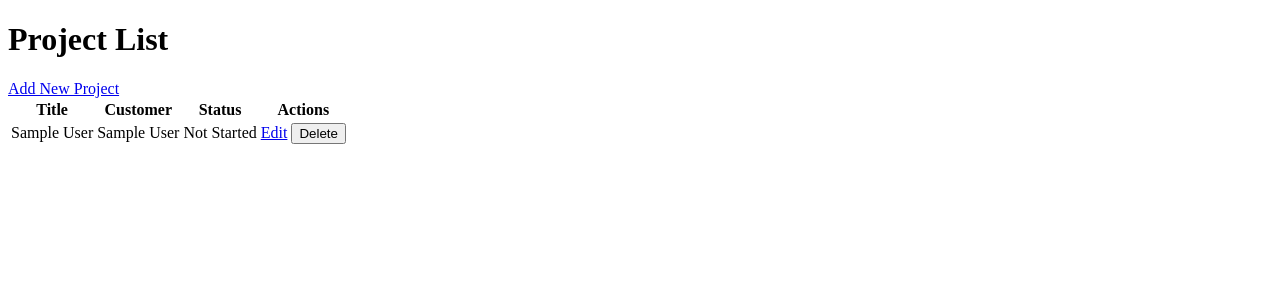
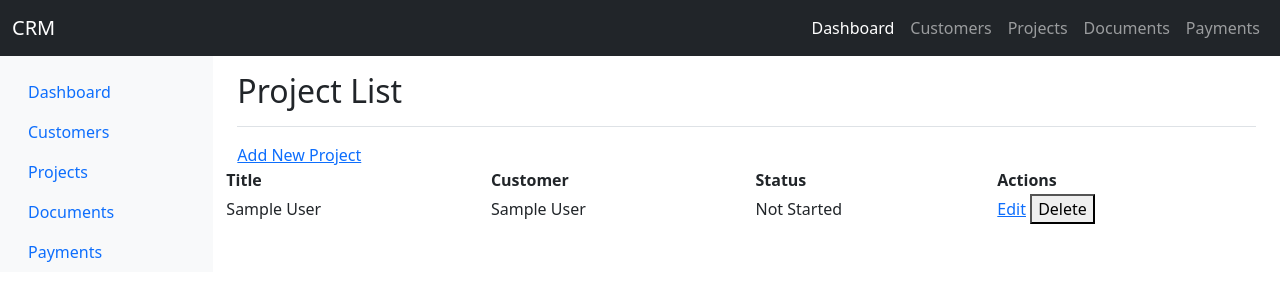
Before and after one commit to AdnanRahmanpoor/crm_system, a Django app: page /projects/ in a window 1280 px wide. Shown: the top 301 px of the page. Run offline with Django 5.2, Linux system fonts and the light colour scheme; tables that the repository leaves empty hold one stand-in row (values such as "Sample post").

Commit message:
Implemented Design and Main Dashboard

```diff
--- a/crm_system/settings.py
+++ b/crm_system/settings.py
@@ -125,7 +125,7 @@ USE_TZ = True
 # Static files (CSS, JavaScript, Images)
 # https://docs.djangoproject.com/en/5.1/howto/static-files/
 
-STATIC_URL = 'static/'
+STATIC_URL = 'customer_management/static/'
 
 # Default primary key field type
 # https://docs.djangoproject.com/en/5.1/ref/settings/#default-auto-field
--- /dev/null
+++ b/customer_management/templates/customer_management/base.html
@@ -0,0 +1,88 @@
+<!DOCTYPE html>
+<html lang="en">
+<head>
+    <meta charset="UTF-8">
+    <meta name="viewport" content="width=device-width, initial-scale=1.0">
+    <title>CRM Dashboard</title>
+    <link href="https://cdn.jsdelivr.net/npm/bootstrap@5.3.0-alpha1/dist/css/bootstrap.min.css" rel="stylesheet">
+    <link rel="stylesheet" href="{% load static  %}">
+</head>
+<body>
+
+<!-- Navigation Bar -->
+<nav class="navbar navbar-expand-lg navbar-dark bg-dark">
+  <div class="container-fluid">
+    <a class="navbar-brand" href="#">CRM</a>
+    <button class="navbar-toggler" type="button" data-bs-toggle="collapse" data-bs-target="#navbarNav" aria-controls="navbarNav" aria-expanded="false" aria-label="Toggle navigation">
+      <span class="navbar-toggler-icon"></span>
+    </button>
+    <div class="collapse navbar-collapse" id="navbarNav">
+      <ul class="navbar-nav ms-auto">
+        <li class="nav-item">
+          <a class="nav-link active" aria-current="page" href="{% url 'dashboard' %}">Dashboard</a>
+        </li>
+        <li class="nav-item">
+          <a class="nav-link" href="{% url 'customer_list' %}">Customers</a>
+        </li>
+        <li class="nav-item">
+          <a class="nav-link" href="{% url 'project_list' %}">Projects</a>
+        </li>
+        <li class="nav-item">
+          <a class="nav-link" href="{% url 'document_list' %}">Documents</a>
+        </li>
+        <li class="nav-item">
+          <a class="nav-link" href="{% url 'customer_list' %}">Payments</a>
+        </li>
+      </ul>
+    </div>
+  </div>
+</nav>
+
+<!-- Main Container with Sidebar -->
+<div class="container-fluid">
+  <div class="row">
+
+    <!-- Sidebar -->
+    <nav id="sidebar" class="col-md-3 col-lg-2 d-md-block bg-light sidebar collapse">
+      <div class="position-sticky pt-3">
+        <ul class="nav flex-column">
+          <li class="nav-item">
+            <a class="nav-link active" href="{% url 'dashboard' %}">
+              Dashboard
+            </a>
+          </li>
+          <li class="nav-item">
+            <a class="nav-link" href="{% url 'customer_list' %}">
+              Customers
+            </a>
+          </li>
+          <li class="nav-item">
+            <a class="nav-link" href="{% url 'project_list' %}">
+              Projects
+            </a>
+          </li>
+          <li class="nav-item">
+            <a class="nav-link" href="{% url 'document_list' %}">
+              Documents
+            </a>
+          </li>
+          <li class="nav-item">
+            <a class="nav-link" href="{% url 'customer_list' %}">
+              Payments
+            </a>
+          </li>
+        </ul>
+      </div>
+    </nav>
+
+    {% block content %}
+    <!-- Main Content -->
+
+    {% endblock %}
+
+  </div>
+</div>
+
+<script src="https://cdn.jsdelivr.net/npm/bootstrap@5.3.0-alpha1/dist/js/bootstrap.bundle.min.js"></script>
+</body>
+</html>
--- a/customer_management/templates/customer_management/project_list.html
+++ b/customer_management/templates/customer_management/project_list.html
@@ -1,14 +1,15 @@
-<!DOCTYPE html>
-<html lang="en">
-<head>
-  <meta charset="UTF-8" />
-  <title>Project List</title>
-  <meta name="viewport" content="width=device-width,initial-scale=1" />
-  <meta name="description" content="" />
-  <link rel="icon" href="favicon.png">
-</head>
-<body>
-  <h1>Project List</h1>
+{% extends 'customer_management/base.html' %}
+
+{% block title %}Customer List{% endblock %}
+
+{% block content %}
+
+<main class="col-md-9 ms-sm-auto col-lg-10 px-md-4">
+    <div class="d-flex justify-content-between flex-wrap flex-md-nowrap align-items-center pt-3 pb-2 mb-3 border-bottom">
+        <h1 class="h2">Project List</h1>
+    </div>
+    <div class="row">
+        <!-- Dashboard Content Goes Here -->
         <a href="{% url 'project_create' %}">Add New Project</a>
         <table>
           <tr>
@@ -31,5 +32,8 @@
               </td>
           </tr>
           {% endfor %}
-</body>
-</html>
+
+    </div>
+  </main>
+
+{% endblock %}
--- a/customer_management/urls.py
+++ b/customer_management/urls.py
@@ -2,6 +2,10 @@ from django.urls import path
 from . import views
 
 urlpatterns = [
+    path('dashboard/', views.dashboard, name='dashboard')
+]
+
+urlpatterns += [
     path('customers/', views.customer_list, name='customer_list'),
     path('customers/new/', views.customer_create, name='customer_create'),
     path('customers/<int:pk>/edit/', views.customer_edit, name='customer_edit'),
--- a/customer_management/views.py
+++ b/customer_management/views.py
@@ -1,6 +1,22 @@
 from django.shortcuts import render, get_object_or_404, redirect
 from .models import Customer, Project, Document
 from .forms import CustomerForm, ProjectForm, DocumentForm
+
+def dashboard(request):
+
+    total_customers = Customer.objects.count()
+    not_started_projects = Project.objects.filter(status='not_started').count()
+    ongoing_projects = Project.objects.filter(status='in_progress').count()
+    completed_projects = Project.objects.filter(status='completed').count()
+
+    context = {
+        'total_customers': total_customers,
+        'not_started_projects': not_started_projects,
+        'ongoing_projects': ongoing_projects,
+        'completed_projects': completed_projects
+    }
+
+    return render(request, 'customer_management/dashboard.html', context)
 
 # List all customers
 def customer_list(request):
```
Also changed, not shown: customer_management/static/css/style.css (added, +17 -0 lines), customer_management/templates/customer_management/customer_confirm_delete.html (+20 -18 lines), customer_management/templates/customer_management/customer_form.html (+16 -13 lines), customer_management/templates/customer_management/customer_list.html (+18 -13 lines), customer_management/templates/customer_management/dashboard.html (added, +24 -0 lines), customer_management/templates/customer_management/document_list.html (+18 -13 lines), customer_management/templates/customer_management/document_upload.html (+15 -13 lines), customer_management/templates/customer_management/project_confirm_delete.html (+17 -12 lines), customer_management/templates/customer_management/project_form.html (+18 -12 lines). Lines whose indentation alone changed are shown as unchanged.
